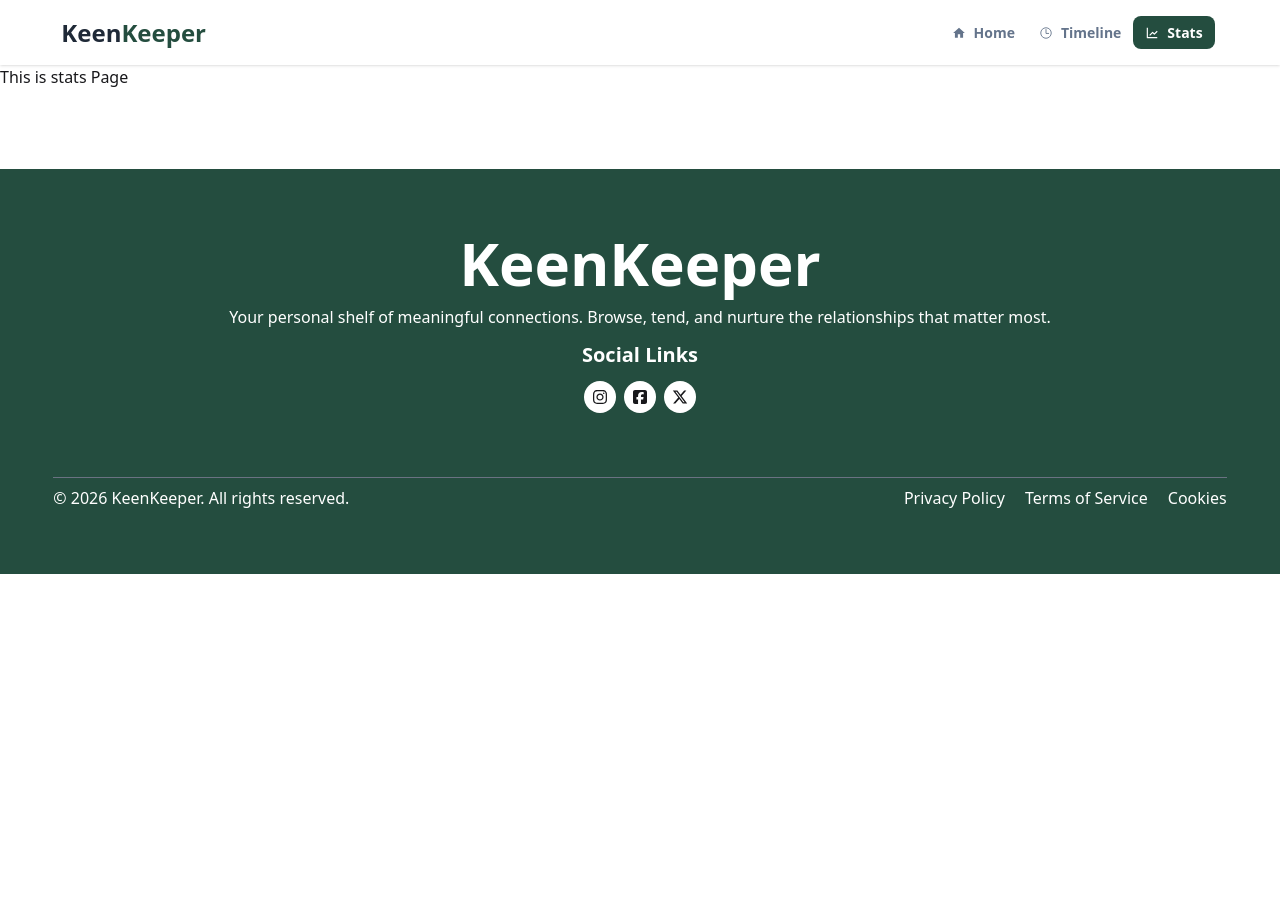
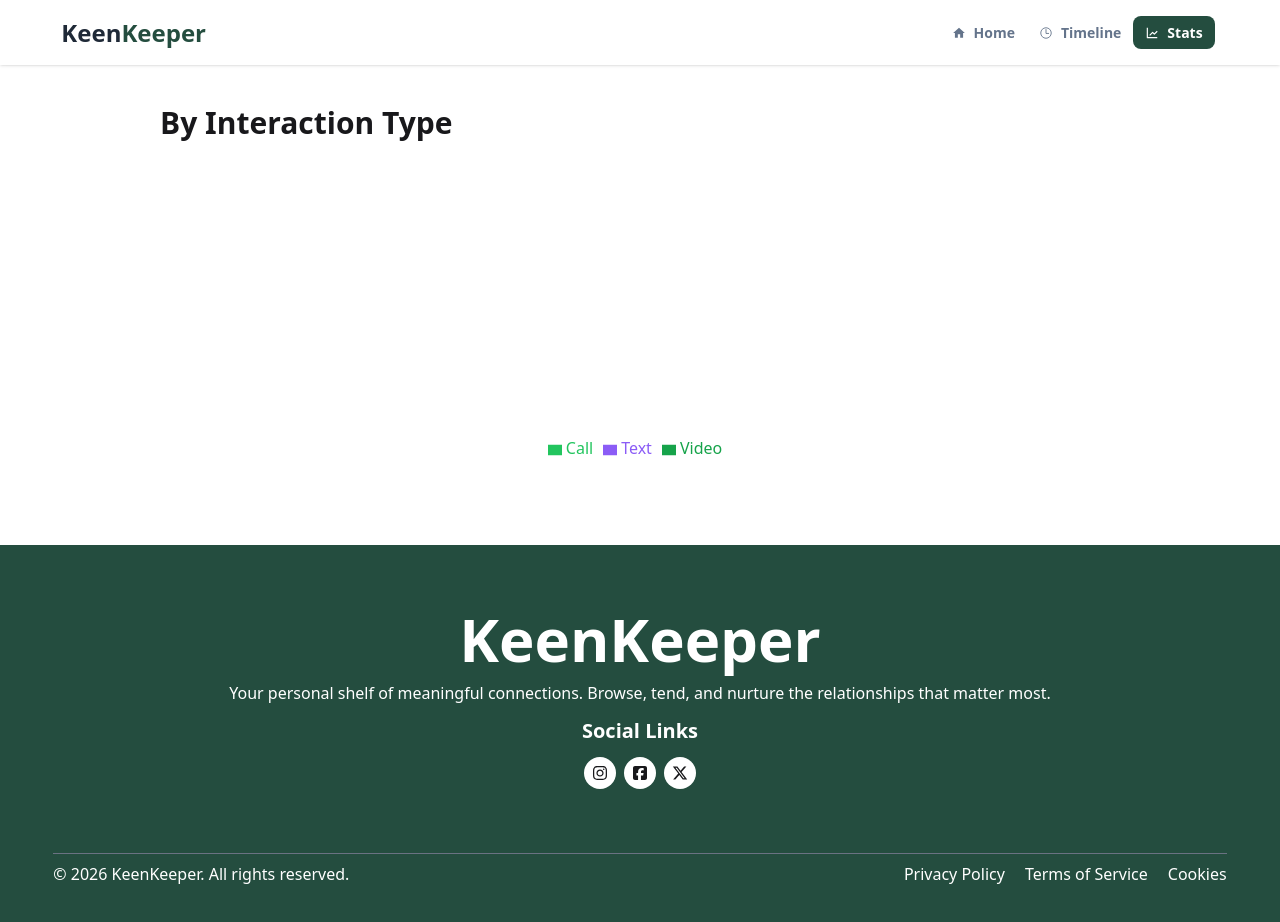
Before and after one commit to AlokBarmanraj/Assignment-07, a Next.js app: page /stats in a window 1280 px wide. Shown: the top 922 px of the page. Before the commit the page ends 800 px from the top, so only its background shows below. Built offline with nearby package versions, Linux system fonts and the light colour scheme.

Commit message:
Timeline page set

```diff
--- a/package.json
+++ b/package.json
@@ -13,7 +13,8 @@
     "react": "19.2.4",
     "react-dom": "19.2.4",
     "react-icons": "^5.6.0",
-    "react-loading-indicators": "^1.0.1"
+    "react-loading-indicators": "^1.0.1",
+    "recharts": "^3.8.1"
   },
   "devDependencies": {
     "@tailwindcss/postcss": "^4",
--- a/src/app/friend/[friendId]/page.jsx
+++ b/src/app/friend/[friendId]/page.jsx
@@ -1,3 +1,4 @@
+import ClickActive from "@/components/ClickActive";
 import Image from "next/image";
 import React from "react";
 import { FaArchive } from "react-icons/fa";
@@ -35,6 +36,7 @@ const FriendDetails = async ({ params }) => {
       return "bg-[#244D3F] text-white";
     }
   };
+
   return (
     <div className="w-full px-5 lg:w-9/12 mx-auto mt-10 lg:mt-20">
       <div className="grid grid-cols-1 md:grid-cols-2 lg:grid-cols-5 lg:grid-rows-7 gap-5">
@@ -139,8 +141,8 @@ const FriendDetails = async ({ params }) => {
             Quick Check-In
           </h2>
 
-          <div className="grid grid-cols-1 sm:grid-cols-2 md:grid-cols-3 gap-4">
-            <div className="bg-gray-100 rounded-lg p-6 text-center">
+          {/* <div className="grid grid-cols-1 sm:grid-cols-2 md:grid-cols-3 gap-4">
+            <div className="bg-gray-100 rounded-lg p-6 text-center cursor-pointer">
               <h2 className="font-bold text-xl flex flex-col items-center gap-2">
                 <IoCall />
                 Call
@@ -160,7 +162,9 @@ const FriendDetails = async ({ params }) => {
                 Video
               </h2>
             </div>
-          </div>
+          </div> */}
+
+          <ClickActive name={name}></ClickActive>
         </div>
       </div>
     </div>
--- a/src/app/stats/page.jsx
+++ b/src/app/stats/page.jsx
@@ -1,11 +1,197 @@
-import React from 'react';
+// import React from 'react';
+
+// const StatsPage = () => {
+//     return (
+//         <div>
+//             <h1>This is stats Page</h1>
+//         </div>
+//     );
+// };
+
+// export default StatsPage;
+
+
+
+
+
+
+
+
+
+
+
+
+
+
+
+
+
+
+
+
+
+
+
+
+
+
+
+
+// "use client";
+
+// import { useEffect, useState } from "react";
+
+// const StatsPage = () => {
+//   const [stats, setStats] = useState({
+//     call: 0,
+//     text: 0,
+//     video: 0,
+//   });
+
+//   useEffect(() => {
+//     const data =
+//       JSON.parse(sessionStorage.getItem("timeline")) || [];
+
+//     const result = {
+//       call: 0,
+//       text: 0,
+//       video: 0,
+//     };
+
+//     data.forEach((item) => {
+//       if (item.type === "call") result.call++;
+//       if (item.type === "text") result.text++;
+//       if (item.type === "video") result.video++;
+//     });
+
+//     setStats(result);
+//   }, []);
+
+//   return (
+//     <div className="w-9/12 mx-auto mt-10">
+
+//       <h1 className="text-4xl font-bold mb-6">
+//         Stats Page
+//       </h1>
+
+//       <div className="grid grid-cols-3 gap-4">
+
+//         <div className="p-6 bg-gray-100 rounded-lg text-center">
+//           <h2 className="text-2xl font-bold">Call</h2>
+//           <p className="text-3xl">{stats.call}</p>
+//         </div>
+
+//         <div className="p-6 bg-gray-100 rounded-lg text-center">
+//           <h2 className="text-2xl font-bold">Text</h2>
+//           <p className="text-3xl">{stats.text}</p>
+//         </div>
+
+//         <div className="p-6 bg-gray-100 rounded-lg text-center">
+//           <h2 className="text-2xl font-bold">Video</h2>
+//           <p className="text-3xl">{stats.video}</p>
+//         </div>
+
+//       </div>
+
+//     </div>
+//   );
+// };
+
+// export default StatsPage;
+
+
+
+
+
+
+
+
+
+
+
+
+
+
+
+
+
+
+
+
+
+
+
+
+
+"use client";
+
+import { useEffect, useState } from "react";
+import { PieChart, Pie, Cell, Legend, ResponsiveContainer } from "recharts";
 
 const StatsPage = () => {
-    return (
-        <div>
-            <h1>This is stats Page</h1>
-        </div>
-    );
+  const [data, setData] = useState([]);
+
+  useEffect(() => {
+    const timeline =
+      JSON.parse(sessionStorage.getItem("timeline")) || [];
+
+    const result = {
+      call: 0,
+      text: 0,
+      video: 0,
+    };
+
+    timeline.forEach((item) => {
+      if (item.type === "call") result.call++;
+      if (item.type === "text") result.text++;
+      if (item.type === "video") result.video++;
+    });
+
+    setData([
+      { name: "Text", value: result.text },
+      { name: "Call", value: result.call },
+      { name: "Video", value: result.video },
+    ]);
+  }, []);
+
+  const COLORS = ["#8b5cf6", "#22c55e", "#16a34a"];
+
+  return (
+    <div className="w-9/12 mx-auto mt-10">
+
+      <h1 className="text-3xl font-bold mb-6">
+        By Interaction Type
+      </h1>
+
+      <div style={{ width: "100%", height: 300 }}>
+        <ResponsiveContainer>
+          <PieChart>
+
+            <Pie
+              data={data}
+              cx="50%"
+              cy="50%"
+              innerRadius={70}
+              outerRadius={100}
+              paddingAngle={5}
+              dataKey="value"
+            >
+              {data.map((entry, index) => (
+                <Cell
+                  key={`cell-${index}`}
+                  fill={COLORS[index % COLORS.length]}
+                />
+              ))}
+            </Pie>
+
+            <Legend />
+
+          </PieChart>
+        </ResponsiveContainer>
+      </div>
+
+    </div>
+  );
 };
 
 export default StatsPage;
--- a/src/app/timeline/page.jsx
+++ b/src/app/timeline/page.jsx
@@ -1,19 +1,75 @@
-import React from "react";
+"use client";
+
+import { useEffect, useState } from "react";
+import { IoCall, IoVideocam } from "react-icons/io5";
+import { IoMdText } from "react-icons/io";
 
 const TimeLinePage = () => {
+  const [timeline, setTimeline] = useState([]);
+  const [filter, setFilter] = useState("all");
+
+  useEffect(() => {
+    const data = JSON.parse(sessionStorage.getItem("timeline"));
+
+    if (data && data.length > 0) {
+      setTimeline(data);
+    } else {
+      setTimeline([]);
+    }
+
+    setTimeout(() => {
+      sessionStorage.removeItem("timeline");
+    }, 0);
+  }, []);
+
+  const getIcon = (type) => {
+    if (type === "call") return <IoCall />;
+    if (type === "text") return <IoMdText />;
+    if (type === "video") return <IoVideocam />;
+  };
+
+  const filtered =
+    filter === "all"
+      ? timeline
+      : timeline.filter((item) => item.type === filter);
+
   return (
     <div className="w-9/12 mx-auto mt-16">
       <h1 className="font-bold text-6xl">Timeline</h1>
-      <div>
-        <select
-          defaultValue="Filter Timeline"
-          className="select border-gray-200 shadow-2xl"
-        >
-          <option disabled={true}>Filter Timeline</option>
-          <option>Call</option>
-          <option>Text</option>
-          <option>Video</option>
-        </select>
+
+      <select
+        onChange={(text) => setFilter(text.target.value.toLowerCase())}
+        className="select border-gray-200 shadow-2xl"
+      >
+        <option value="all">Filter Timeline</option>
+        <option value="call">Call</option>
+        <option value="text">Text</option>
+        <option value="video">Video</option>
+      </select>
+
+      <div className="mt-8">
+        {filtered.length === 0 ? (
+          <p className="text-center font-bold text-4xl">No Filter</p>
+        ) : (
+          filtered.map((item) => (
+            <div
+              key={item.id}
+              className="flex items-center gap-3 bg-gray-100 p-4 rounded-lg mb-3"
+            >
+              <span className="text-4xl">{getIcon(item.type)}</span>
+
+              <div>
+                <div className="flex gap-1 items-center">
+                  <p className="font-bold">{item.type.toUpperCase()}</p>
+                  <span>with</span>
+                  <p>{item.name}</p>
+                </div>
+
+                <p className="text-sm text-gray-500">{item.date}</p>
+              </div>
+            </div>
+          ))
+        )}
       </div>
     </div>
   );
--- /dev/null
+++ b/src/components/ClickActive.jsx
@@ -0,0 +1,55 @@
+"use client";
+
+import { IoCall, IoVideocam } from "react-icons/io5";
+import { IoMdText } from "react-icons/io";
+
+const ClickActive = ({ name }) => {
+  const handleAction = (type) => {
+    const newEvent = {
+      id: Date.now(),
+      type,
+      name,
+      date: new Date().toDateString(),
+    };
+
+    const existing = JSON.parse(sessionStorage.getItem("timeline")) || [];
+
+    sessionStorage.setItem("timeline", JSON.stringify([...existing, newEvent]));
+  };
+
+  return (
+    <div className="grid grid-cols-1 sm:grid-cols-2 md:grid-cols-3 gap-4">
+      <div
+        onClick={() => handleAction("call")}
+        className="bg-gray-100 rounded-lg p-6 text-center cursor-pointer"
+      >
+        <h2 className="font-bold text-xl flex flex-col items-center gap-2">
+          <IoCall />
+          Call
+        </h2>
+      </div>
+
+      <div
+        onClick={() => handleAction("text")}
+        className="bg-gray-100 rounded-lg p-6 text-center cursor-pointer"
+      >
+        <h2 className="font-bold text-xl flex flex-col items-center gap-2">
+          <IoMdText />
+          Text
+        </h2>
+      </div>
+
+      <div
+        onClick={() => handleAction("video")}
+        className="bg-gray-100 rounded-lg p-6 text-center cursor-pointer"
+      >
+        <h2 className="font-bold text-xl flex flex-col items-center gap-2">
+          <IoVideocam />
+          Video
+        </h2>
+      </div>
+    </div>
+  );
+};
+
+export default ClickActive;
```
Also changed, not shown: 1 other file (tests, documents, lock files or other folders).
